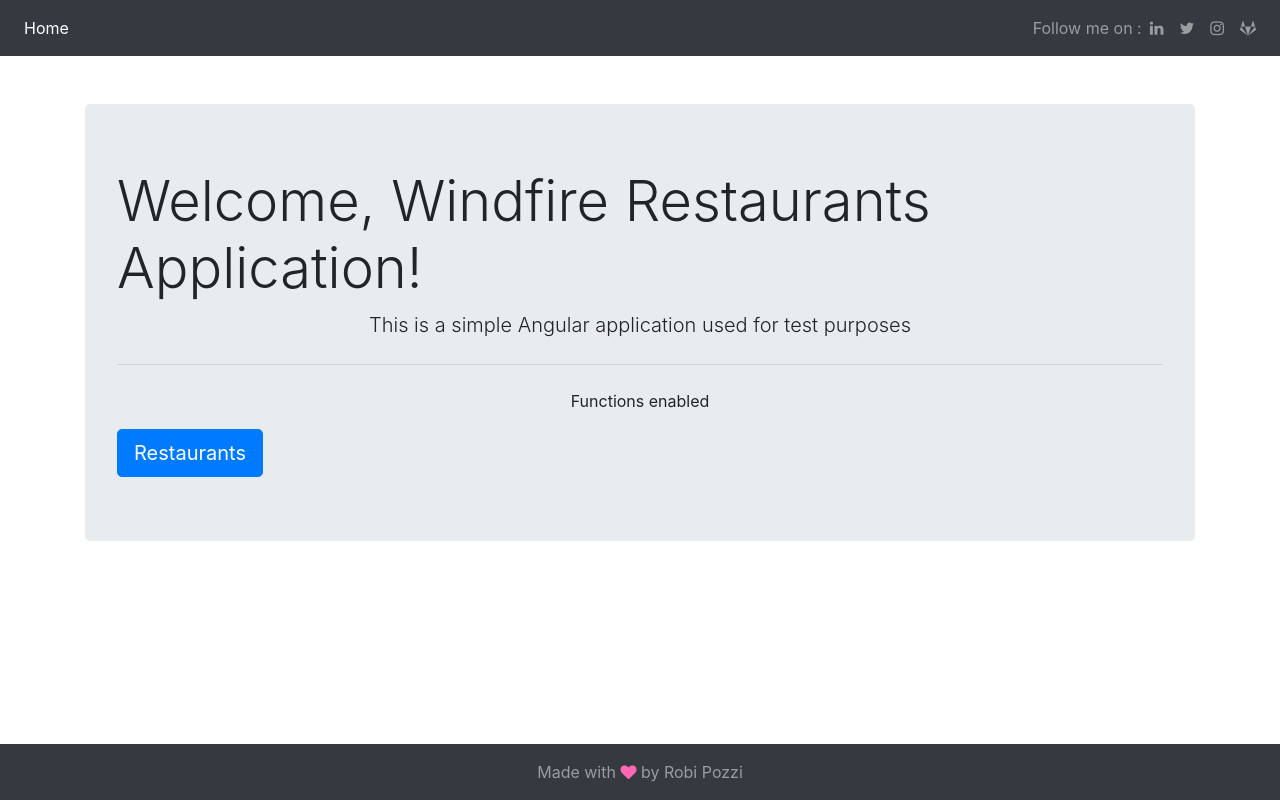
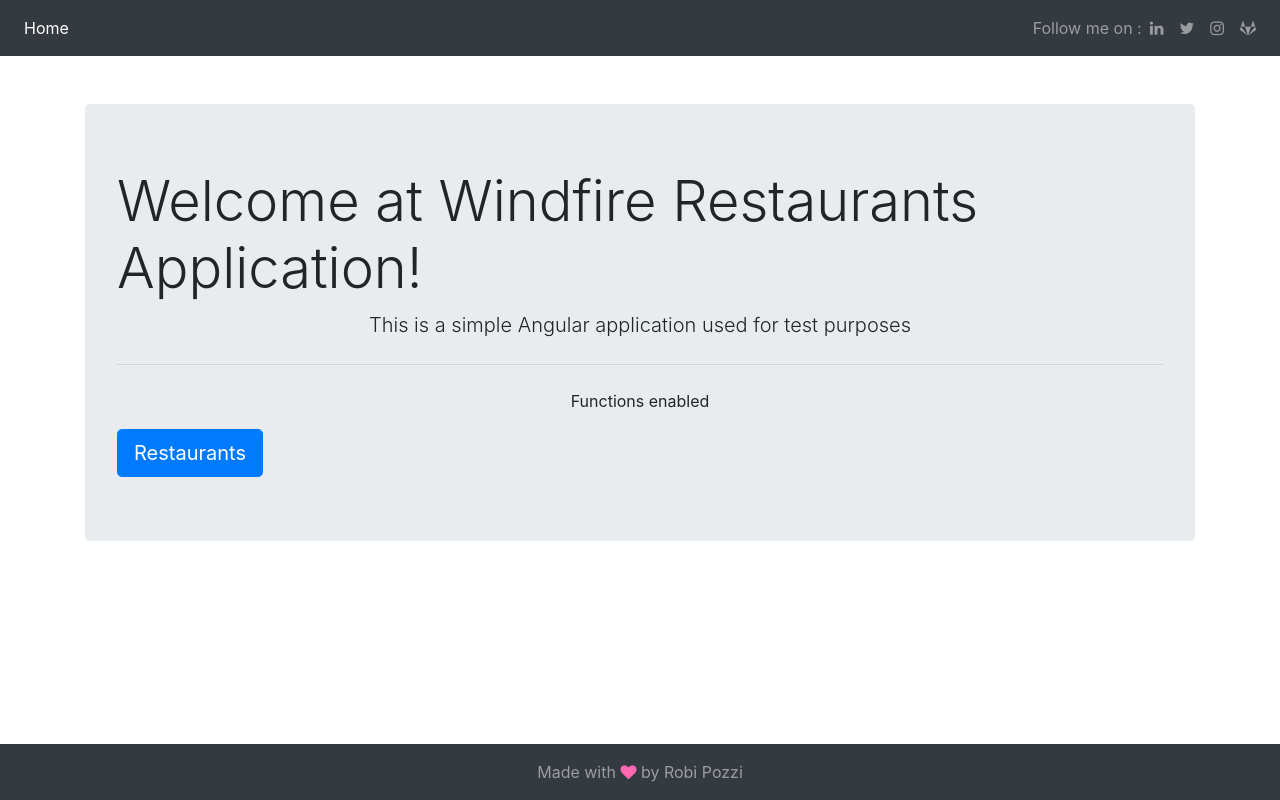
Before and after one commit to robipozzi/windfire-restaurants-ui, an Angular app: page / in a window 1280 px wide. Built offline with nearby package versions, Linux system fonts and the light colour scheme.

Commit message:
change home page

```diff
--- a/src/app/home/home.component.html
+++ b/src/app/home/home.component.html
@@ -1,6 +1,6 @@
 <div class="container">
     <div class="jumbotron">
-        <h1 class="display-4">Welcome, Windfire Restaurants Application!</h1>
+        <h1 class="display-4">Welcome at Windfire Restaurants Application!</h1>
         <p class="lead text-center">This is a simple Angular application used for test purposes</p>
         <hr class="my-4">
         <p class="text-center">Functions enabled</p>
```
